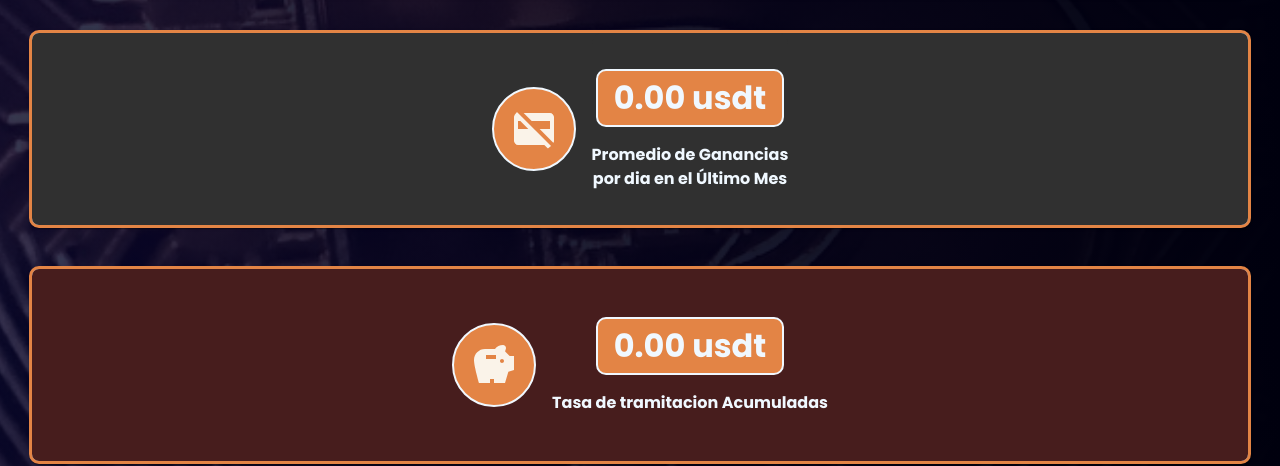
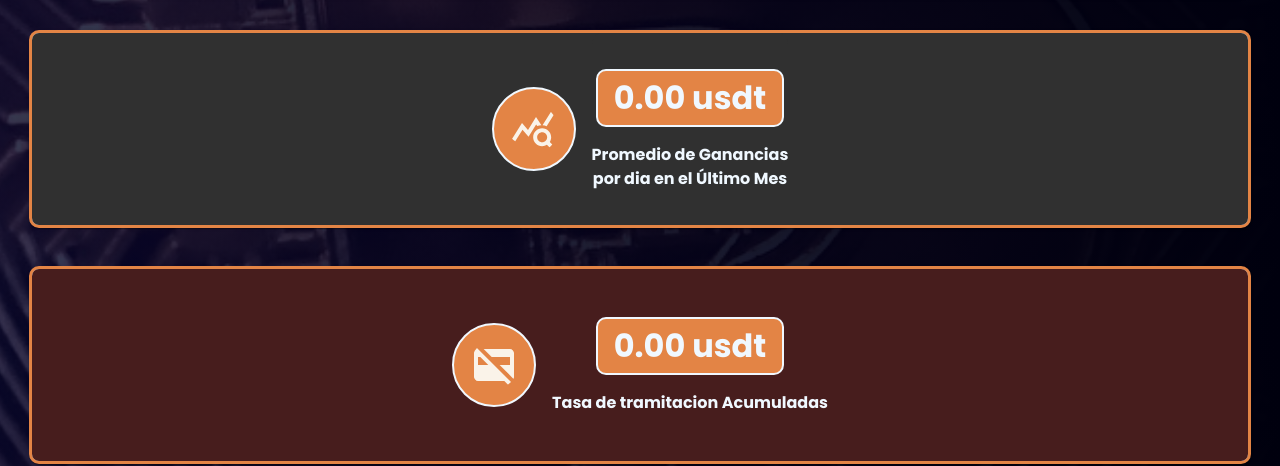
Before and after one commit to FacundoMangin41/Inversiones, a React (Vite) app: page /estadisticas in a window 1280 px wide. Shown: the part 1237-1703 px from the top of the page. Built offline with nearby package versions, Linux system fonts and the light colour scheme.

Commit message:
iconos en estadisticas

```diff
--- a/src/components/target/promedio/PromedioUltimoMes.jsx
+++ b/src/components/target/promedio/PromedioUltimoMes.jsx
@@ -1,6 +1,6 @@
 import React, { useState, useEffect } from 'react';
 import "../css/tarjetas.css";
-import CreditCardOffIcon from '@mui/icons-material/CreditCardOff';
+import QueryStatsIcon from '@mui/icons-material/QueryStats';
 import { startOfMonth, endOfMonth, isSameMonth, max } from 'date-fns';
 import Card from '@mui/material/Card';
 import CardContent from '@mui/material/CardContent';
@@ -52,7 +52,7 @@ export default function PromedioUltimoMes() {
   return (
     <Card className='Tarjetas'>
       <div className='contenedorTarjeta tarjetaPromedio'>
-        <CreditCardOffIcon className='iconoTarjeta' />
+        <QueryStatsIcon className='iconoTarjeta' />
         <div className="contenedorTextoTarjeta">
           <div className='calculoTarjetas tarjetaPromedio'>
             <h1>{calcularPromedioGananciasUltimoMes()}<span> usdt</span></h1>
--- a/src/components/target/tramitacion/SumaTasaTramitacion.jsx
+++ b/src/components/target/tramitacion/SumaTasaTramitacion.jsx
@@ -1,6 +1,6 @@
 import React, { useState, useEffect } from 'react';
 import "../css/tarjetas.css";
-import SavingsIcon from '@mui/icons-material/Savings';
+import CreditCardOffIcon from '@mui/icons-material/CreditCardOff';
 import { CardActionArea } from '@mui/material';
 import Card from '@mui/material/Card';
 import CardContent from '@mui/material/CardContent';
@@ -26,7 +26,7 @@ export default function SumaTasaTramitacion() {
   return (
     <Card className='Tarjetas '>
       <div className='contenedorTarjeta tarjetaTramitacion'>
-        <SavingsIcon className='iconoTarjeta' />
+        <CreditCardOffIcon className='iconoTarjeta' />
         <div className="contenedorTextoTarjeta">
           <div className='calculoTarjetas'>
             <h1>{calcularSumaTasaTramitacion()}<span> usdt</span></h1>
```
